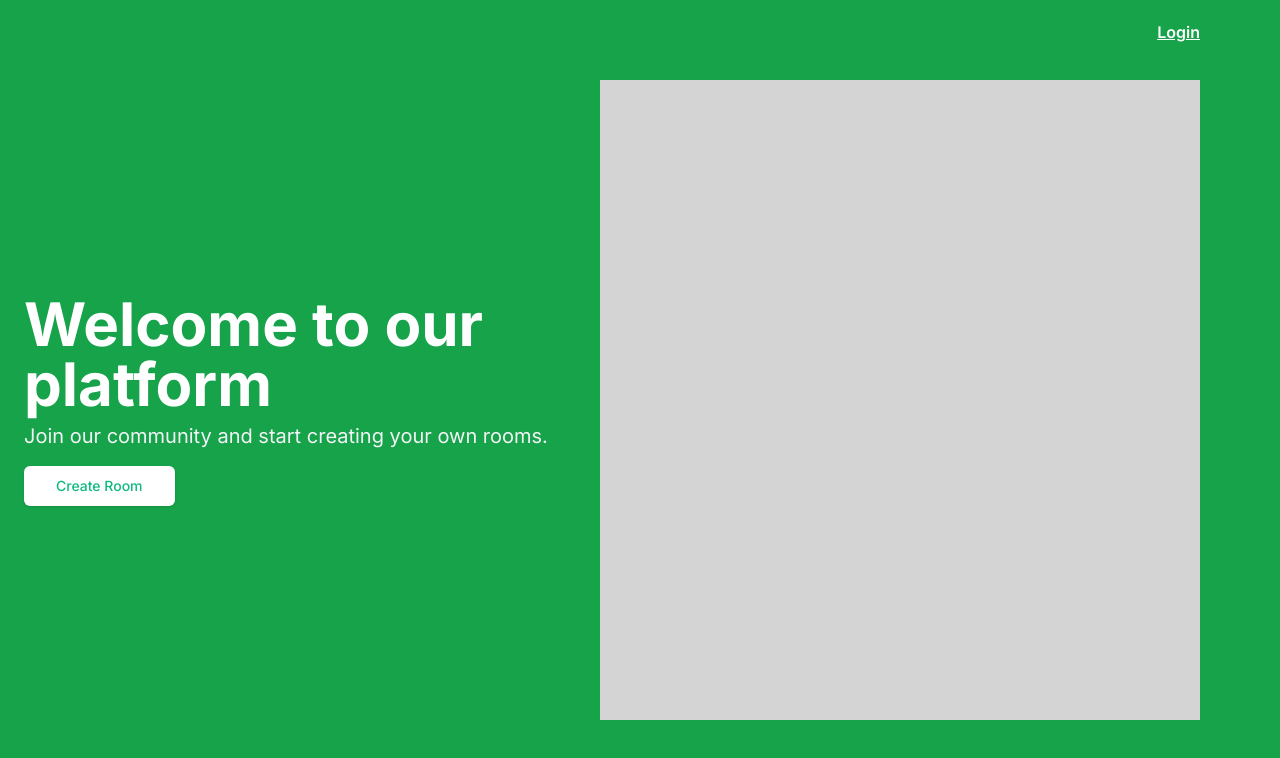
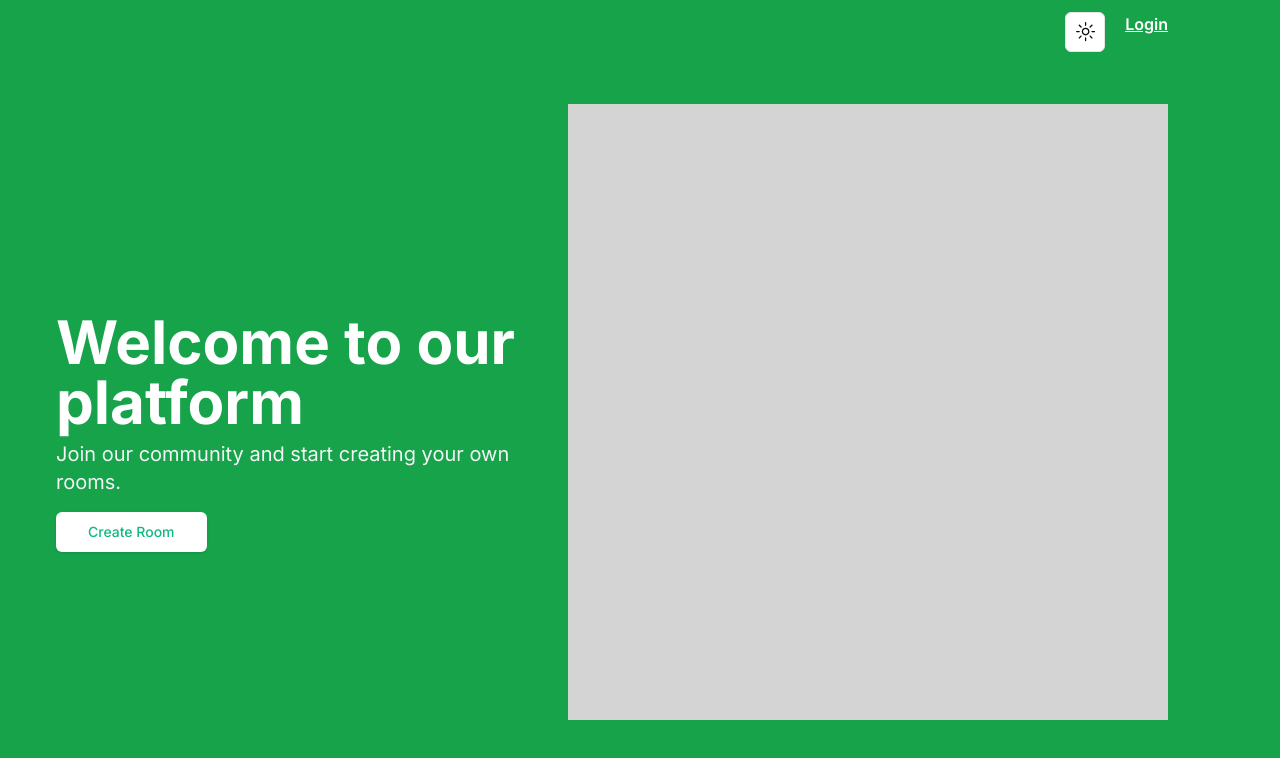
Before and after one commit to thaimeo03/THT-Rooms-client, a Next.js app: page / in a window 1280 px wide. Shown: the top 758 px of the page. Built offline with nearby package versions, Linux system fonts and the light colour scheme; no server answers.

Commit message:
Fix something and dark mode

```diff
--- a/app/(dashboard)/home/page.tsx
+++ b/app/(dashboard)/home/page.tsx
@@ -1,3 +1,3 @@
 export default function Home() {
-  return <main className='text-foreground font-bold text-lg w-full h-screen bg-primary'>Hello world</main>
+  return <main className='text-foreground font-bold text-lg'>Hello world</main>
 }
--- a/app/(dashboard)/layout.tsx
+++ b/app/(dashboard)/layout.tsx
@@ -1,3 +1,4 @@
+import Header from '@/components/ui/header'
 import { ProtectedRoutes } from './components'
 
 export const metadata = {
@@ -7,7 +8,16 @@ export const metadata = {
 export default function DashboardLayout({ children }: { children: React.ReactNode }) {
   return (
     <ProtectedRoutes>
-      <>{children}</>
+      <div className='bg-neutral-100 dark:bg-neutral-900'>
+        <div className='h-full'>
+          <div className='border-b border-neutral-200 dark:border-neutral-700'>
+            <div className='container'>
+              <Header />
+            </div>
+          </div>
+          <div className='container relative h-[calc(100vh-4rem)] px-4 md:px-6'>{children}</div>
+        </div>
+      </div>
     </ProtectedRoutes>
   )
 }
--- a/app/(start)/page.tsx
+++ b/app/(start)/page.tsx
@@ -1,17 +1,14 @@
 import { ROUTES } from '@/common/constants/routes.constant'
 import Link from 'next/link'
-import AvatarWithName from './components/avatar-with-name'
+import Header from '@/components/ui/header'
 
 export default function Start() {
   return (
-    <section className='w-full h-screen relative py-12 bg-primary'>
-      <div className='absolute top-0 left-0 right-0 h-16'>
-        <div className='relative h-full flex justify-end items-center right-20'>
-          <AvatarWithName />
-        </div>
-      </div>
-      <div className='container h-full flex items-center px-4 md:px-6 '>
-        <div className='grid gap-6 lg:grid-cols-[1fr_400px] lg:gap-12 xl:grid-cols-[1fr_600px]'>
+    <section className='h-full bg-primary'>
+      <div className='container'>
+        <Header />
+        <div className='relative h-[calc(100vh-4rem)] px-4 md:px-6'>
+          <div className='h-full grid gap-6 lg:grid-cols-[1fr_400px] lg:gap-12 xl:grid-cols-[1fr_600px]'>
             <div className='flex flex-col justify-center space-y-4'>
               <div className='space-y-2'>
                 <h1 className='text-3xl font-bold sm:text-5xl xl:text-6xl/none text-white'>Welcome to our platform</h1>
@@ -19,7 +16,7 @@ export default function Start() {
                   Join our community and start creating your own rooms.
                 </p>
               </div>
-            <div className='flex flex-col gap-2 min-[400px]:flex-row'>
+              <div className=' flex flex-col gap-2 min-[400px]:flex-row'>
                 <Link
                   className='inline-flex h-10 items-center justify-center rounded-md bg-white px-8 text-sm font-medium text-emerald-500 shadow transition-colors hover:bg-gray-200 focus-visible:outline-none focus-visible:ring-1 focus-visible:ring-gray-950 disabled:pointer-events-none disabled:opacity-50'
                   href={ROUTES.HOME}
@@ -29,8 +26,9 @@ export default function Start() {
               </div>
             </div>
             {/* Change to image or svg*/}
-          <div className='absolute w-[600px] top-20 right-20 bottom-20 bg-neutral-300'></div>
+            <div className='absolute bottom-20 right-20 top-10 w-[600px] bg-neutral-300'></div>
             {/* End change to image or svg*/}
+          </div>
         </div>
       </div>
     </section>
--- a/app/globals.css
+++ b/app/globals.css
@@ -54,6 +54,6 @@
     @apply border-border;
   }
   body {
-    @apply bg-background text-foreground;
+    @apply bg-background text-foreground h-screen;
   }
 }
--- /dev/null
+++ b/components/ui/header.tsx
@@ -0,0 +1,15 @@
+import AvatarWithName from '@/app/(start)/components/avatar-with-name'
+import { ModeToggle } from './dark-mode-toggle'
+
+export default function Header() {
+  return (
+    <div className='h-16'>
+      <div className='relative h-full flex justify-end items-center right-20'>
+        <div className='flex flex-row gap-5'>
+          <ModeToggle />
+          <AvatarWithName />
+        </div>
+      </div>
+    </div>
+  )
+}
--- a/package.json
+++ b/package.json
@@ -10,6 +10,8 @@
   },
   "dependencies": {
     "@radix-ui/react-avatar": "^1.0.4",
+    "@radix-ui/react-dropdown-menu": "^2.0.6",
+    "@radix-ui/react-icons": "^1.3.0",
     "@radix-ui/react-slot": "^1.0.2",
     "@tanstack/react-query": "^5.17.15",
     "axios": "^1.6.5",
```
Also changed, not shown: 1 other file (tests, documents, lock files or other folders). Lines whose indentation alone changed are shown as unchanged.
